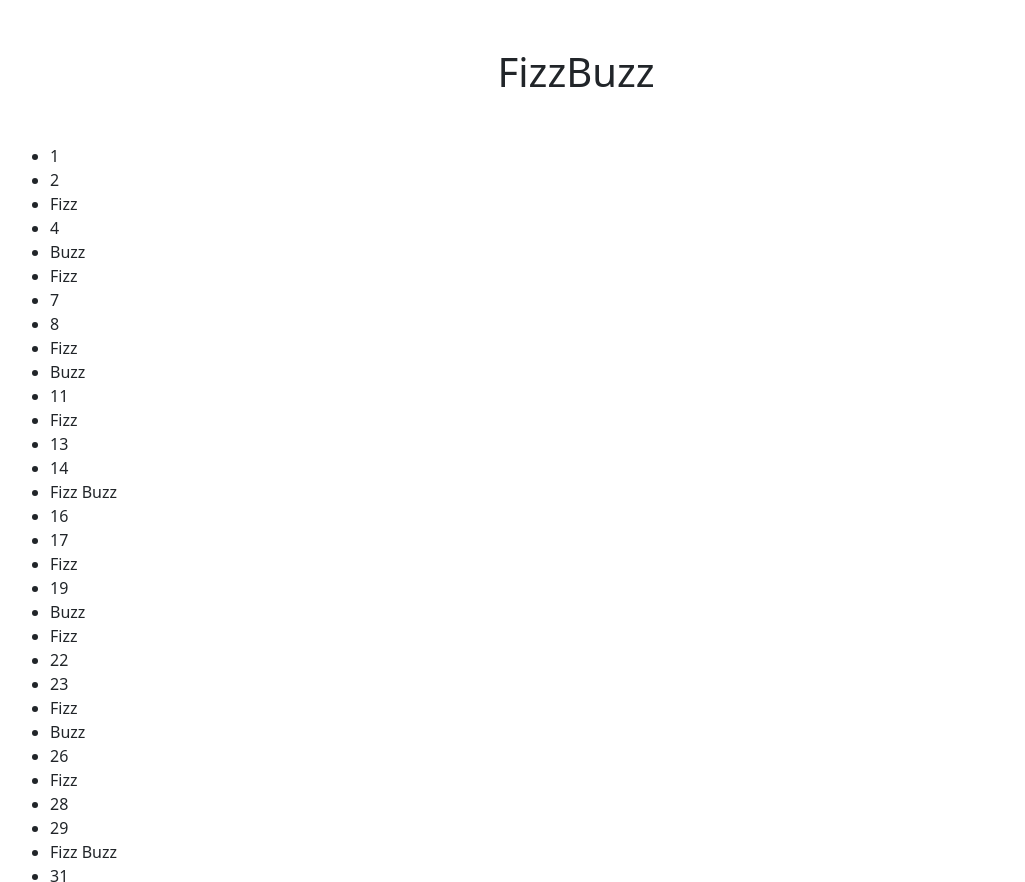
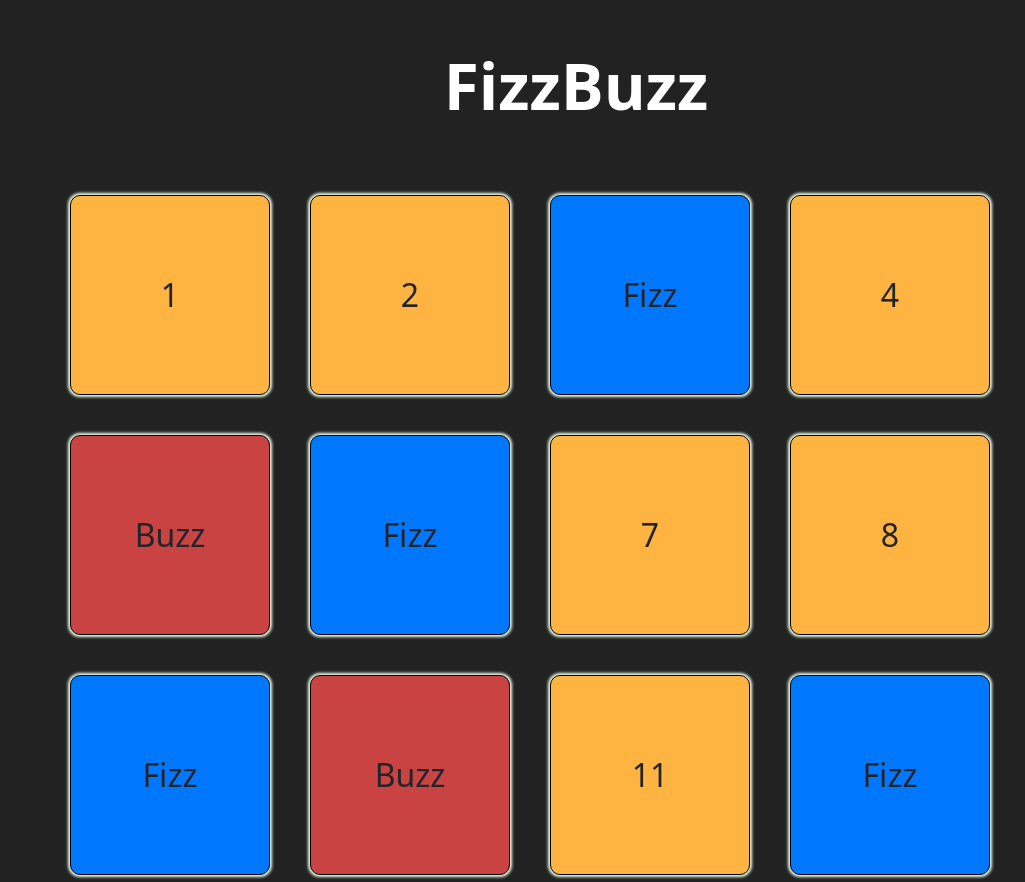
Before and after one commit to simoneaucello/js-fizzbuzz, a plain HTML site: page index.html in a window 1280 px wide. Shown: the top 882 px of the page, without its empty margins (64-1089 px from the left). Drawn offline with nearby package versions, Linux system fonts and the light colour scheme.

Commit message:
[add] style to html css

```diff
--- a/css/style.css
+++ b/css/style.css
@@ -0,0 +1,46 @@
+body{
+  background-color: #222222;
+}
+
+h1{
+  color: white;
+  margin-bottom: 50px;
+  font-size: 4rem;
+  font-weight: 800;
+}
+
+ul{
+  list-style: none;
+  display: flex;
+  flex-wrap: wrap;
+}
+
+
+li{
+  width: 200px;
+  height: 200px;
+  background-color: #ffb341;
+  border: 1px solid black;
+  margin: 20px 20px;
+  display: flex;
+  align-items: center;
+  justify-content: center;
+  border-radius: 10px;
+  box-shadow: 0px 0px 3px 2px rgb(234, 255, 232);
+  font-weight: 500;
+  font-size: 2rem;
+}
+
+
+.fizz{
+  background-color: #0077ff;
+}
+
+
+.buzz{
+  background-color: #ca4343;
+}
+
+.fizz-buzz{
+  background-color: #baf54d;
+}
--- a/index.html
+++ b/index.html
@@ -14,9 +14,9 @@
 </head>
 <body>
 
-  <h1 id="output" class="text-center mt-5">FizzBuzz</h1>
+  <h1 class="text-center mt-5">FizzBuzz</h1>
 
-  <div id="sa-container" class="container my-5 d-flex flex-wrap ">
+  <div class="container">
     <ul id="list"></ul>
   </div>
 
--- a/js/script.js
+++ b/js/script.js
@@ -7,16 +7,19 @@ for(let i = 1; i <= 100; i++){
   let li = document.createElement('li')
 
   if((i % 3 === 0) && (i % 5 === 0)){
-    li.innerHTML = 'Fizz Buzz'
-    console.log('Fizz Buzz');
+    li.innerHTML = 'FizzBuzz'
+    console.log('FizzBuzz');
+    li.className = 'fizz-buzz'
 
   }else if(i % 5 === 0){
     li.innerHTML = 'Buzz';
     console.log('Buzz');
+    li.className = 'buzz'
 
   }else if (i % 3 === 0){
     li.innerHTML = 'Fizz';
     console.log('Fizz');
+    li.className = 'fizz'
 
   }else {
     console.log(i);
```
Also changed, not shown: 1 other file.
